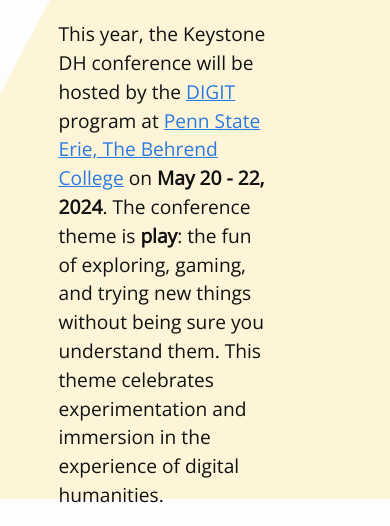
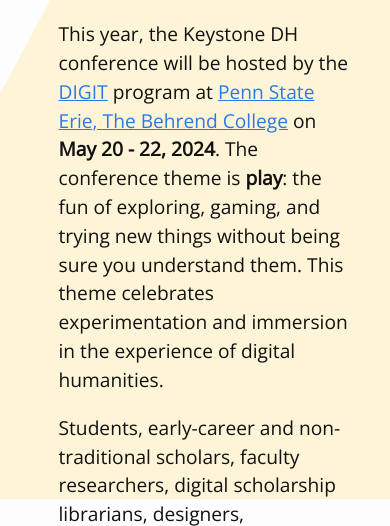
Before and after one commit to KeystoneDH/2024, an Eleventy site: page _src/index.md in a window 390 px wide. Shown: the part 345-871 px from the top of the page. Built offline with nearby package versions, Linux system fonts and the light colour scheme; Eleventy itself is replaced by a stand-in of ours; files that its build step writes are made by us from their sources.

Commit message:
fixing text scaling issues

```diff
--- a/_src/_includes/layouts/main-top.html
+++ b/_src/_includes/layouts/main-top.html
@@ -4,7 +4,7 @@
 ---
 
 
-<header><!-- header flexes two containers horizontally. -->
+<header id="main-header"><!-- header flexes two containers horizontally. -->
     <!--<svg width="100vh" height="75vh" viewBox="0 0 3000 3000" xmlns="http://www.w3.org/2000/svg">
         <defs>
             <mask id="mask">
--- a/_src/bundle.css
+++ b/_src/bundle.css
@@ -71,13 +71,12 @@
     position: static;
     z-index: 1;
     display:flex;
-    height: 75vh;
+
 }
 
 header#othertop {
     height: 20vh;
 }
-
 
 div.logo-nav { /*MAKE STICKY AND TRANSFORM STICKY*/
     display:flex;
@@ -90,6 +89,11 @@
     font-size: 1.2em;
     margin: 1vw 0 1vw 0;
     /*max-height:495px;*/
+}
+@media screen and (max-width: 750px){
+    #intro {
+        padding: 0 0vw 1vh 5vw;
+    }
 }
 
 /* main page content */
```
Also changed, not shown: 2 other files.
